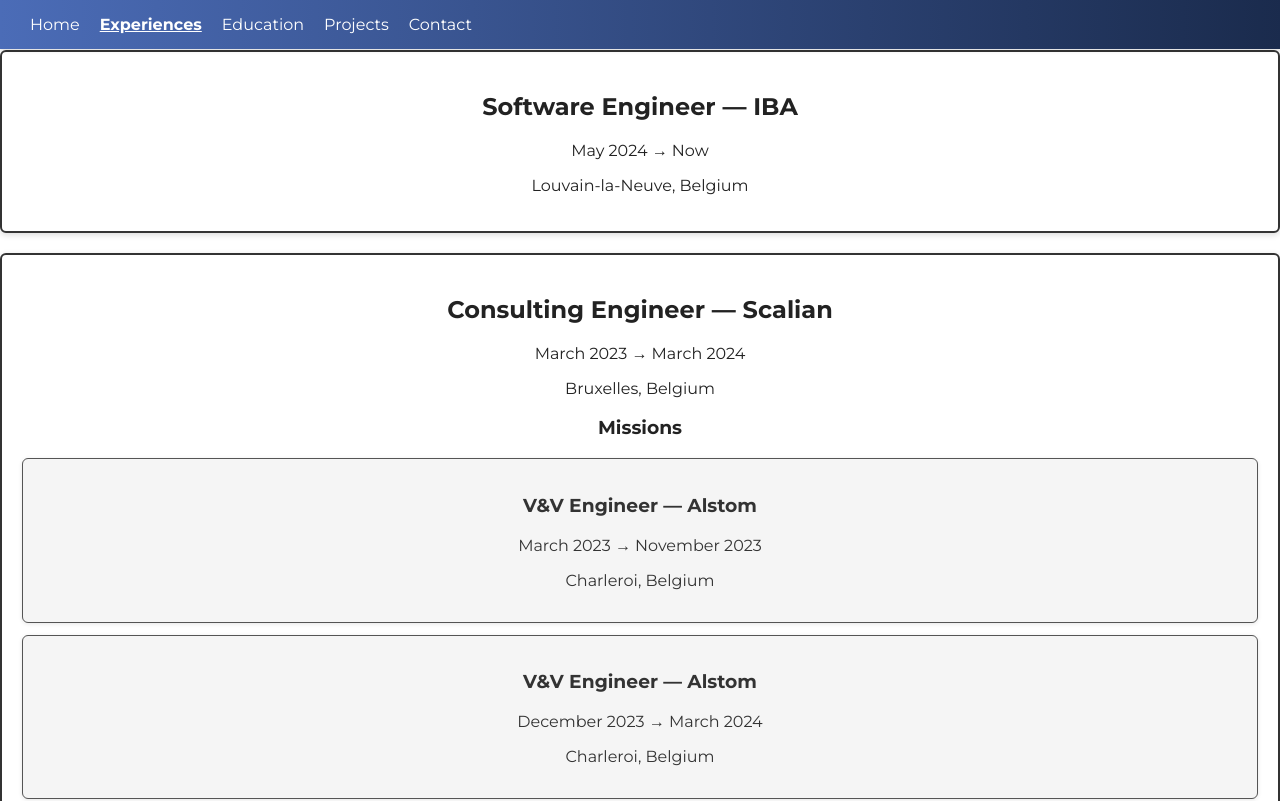
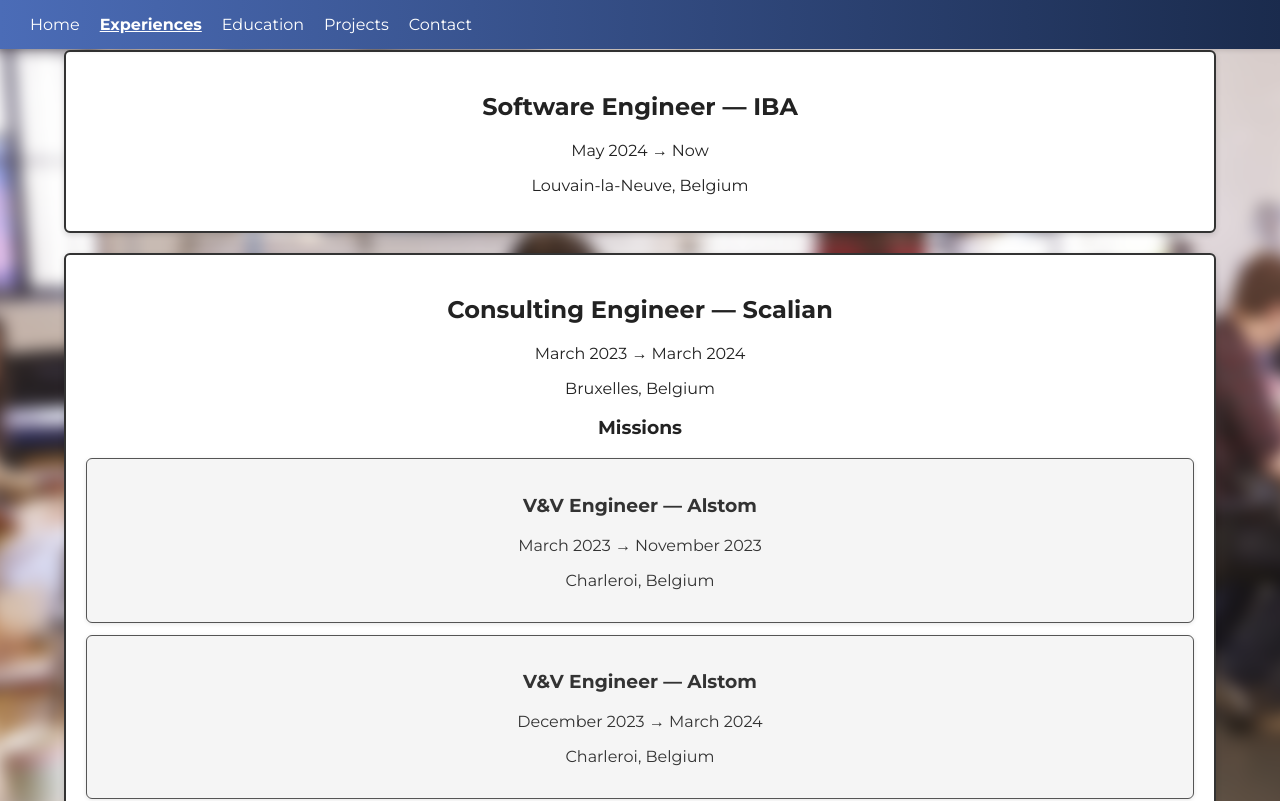
Before and after one commit to cedric-dem/my-portfolio, a Vue app: page /jobs in a window 1280 px wide. Shown: the top 801 px of the page. Built offline with nearby package versions, Linux system fonts and the light colour scheme.

Commit message:
add parallax bg to experiences pages

```diff
--- a/src/views/ExperiencesPage.vue
+++ b/src/views/ExperiencesPage.vue
@@ -1,5 +1,6 @@
 <template>
-  <div>
+  <ParallaxBackground image="experiences_bg.jpeg" />
+  <div class="experiences">
     <ExperienceCard
         v-for="(exp, i) in experiences"
         :key="i"
@@ -10,6 +11,7 @@
 
 <script setup>
 import ExperienceCard from '@/components/ExperienceCard.vue'
+import ParallaxBackground from '@/components/ParallaxBackground.vue'
 
 const experiences = [
   {
@@ -64,3 +66,9 @@
   }
 ]
 </script>
+<style scoped>
+.experiences {
+  width: 90%;
+  margin: 40px auto;
+}
+</style>
```
Also changed, not shown: public/experiences_bg.jpeg (added).
